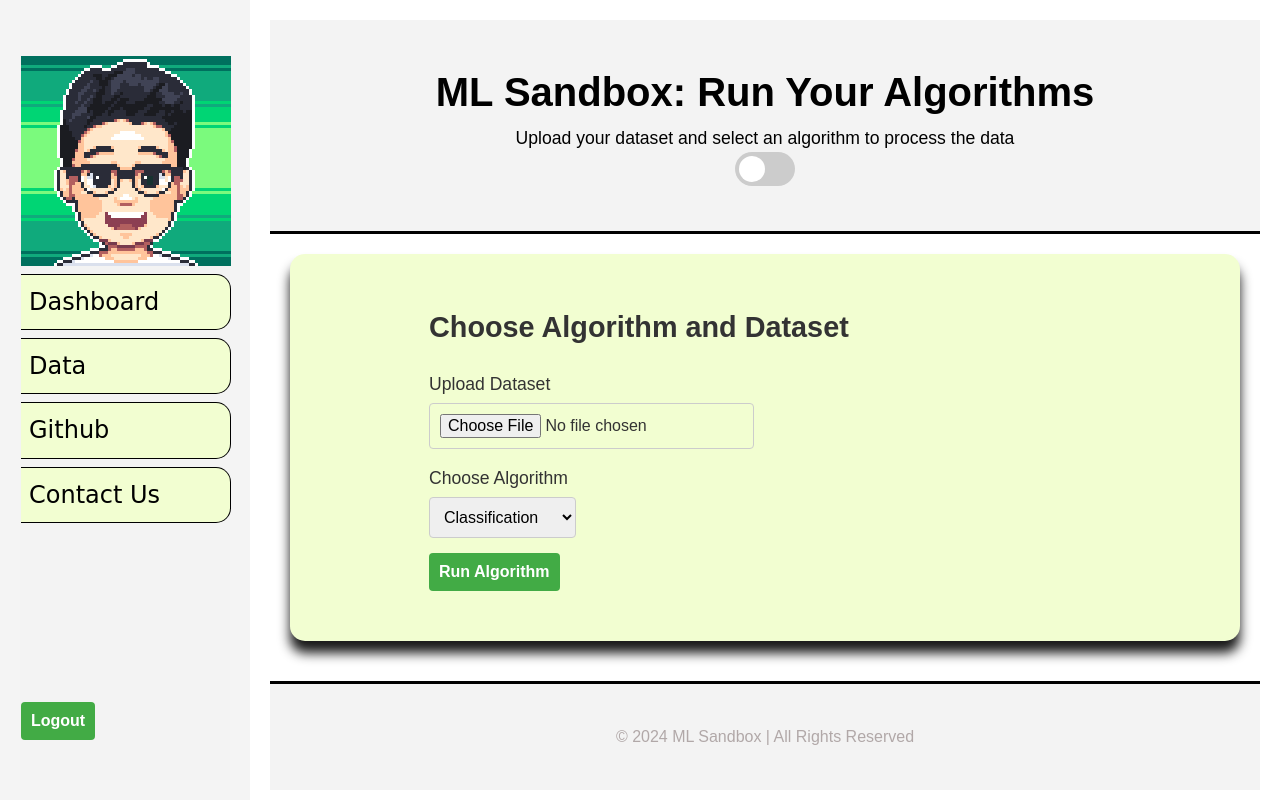
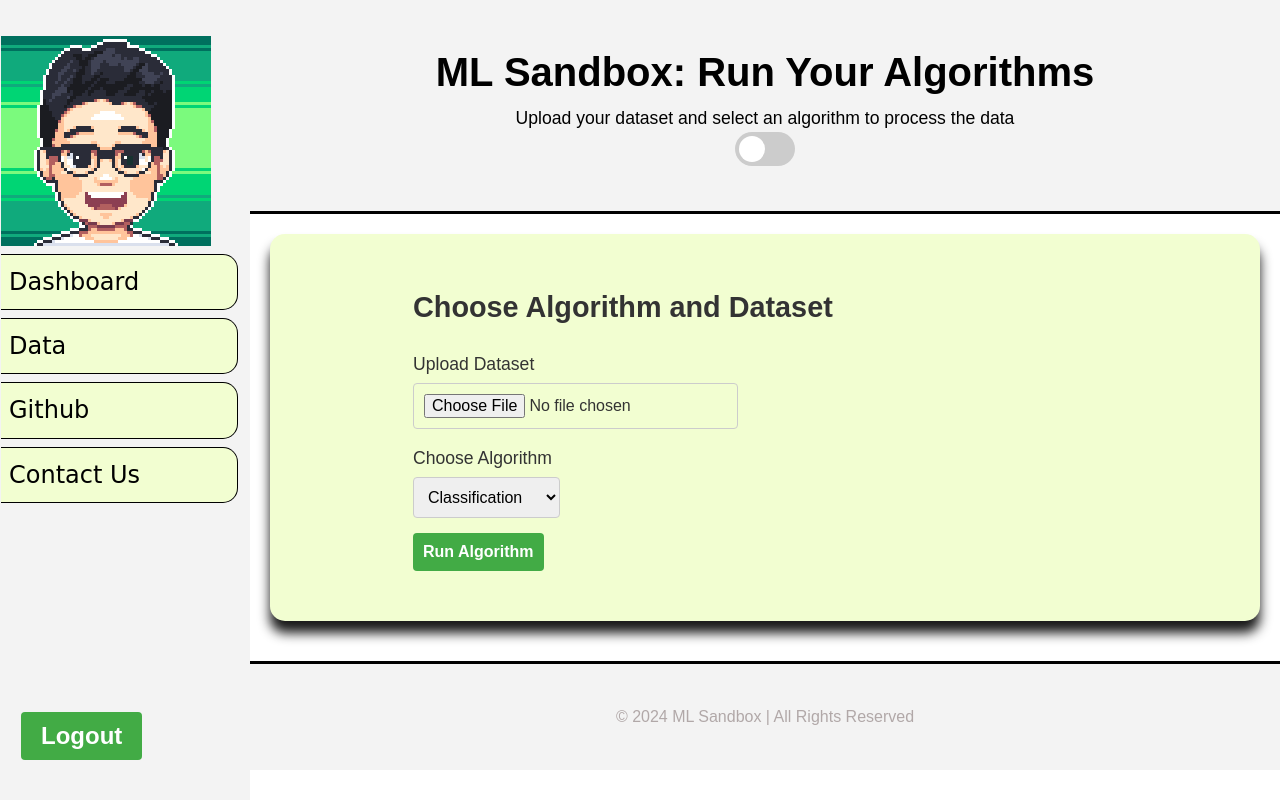
Before and after one commit to Hritikraj8804/ML-Sandbox, a Flask app: page / in a window 1280 px wide. Run offline with Flask 3, Linux system fonts and the light colour scheme.

Commit message:
padding fixed

```diff
--- a/frontend/static/css/style.css
+++ b/frontend/static/css/style.css
@@ -26,14 +26,14 @@ body {
 .page01 {
     flex: 0 0 250px; /* Fixed width for the sidebar */
     background-color: #f4f4f4; /* Adjust as needed */
-    padding: 20px;
+    /* padding: 20px; */
     box-sizing: border-box;
     overflow: hidden; /* Prevent scrollbar */
 }
 
 .page02 {
     flex: 1;
-    padding: 20px;
+    /* padding: 20px; */
     box-sizing: border-box;
     overflow-y: auto; /* Enable vertical scrolling */
     height: 100vh;
@@ -91,9 +91,13 @@ body {
 
 .lgt {
     margin-top: 3rem;
+    padding-left: 20px;
 }
 
-
+.logout-btn {
+    font-size: 1.5rem; /* Adjust the font size as needed */
+    padding: 10px 20px; /* Adjust the padding as needed */
+}
 
 /* Header */
 header {
--- a/frontend/templates/index.html
+++ b/frontend/templates/index.html
@@ -31,7 +31,7 @@
                     </a>
                 </div>
                 <div class="lgt">
-                    <button type="button"> Logout</button>
+                    <button type="button" class="logout-btn"> Logout</button>
                 </div>
             </aside>
         </div>
```
